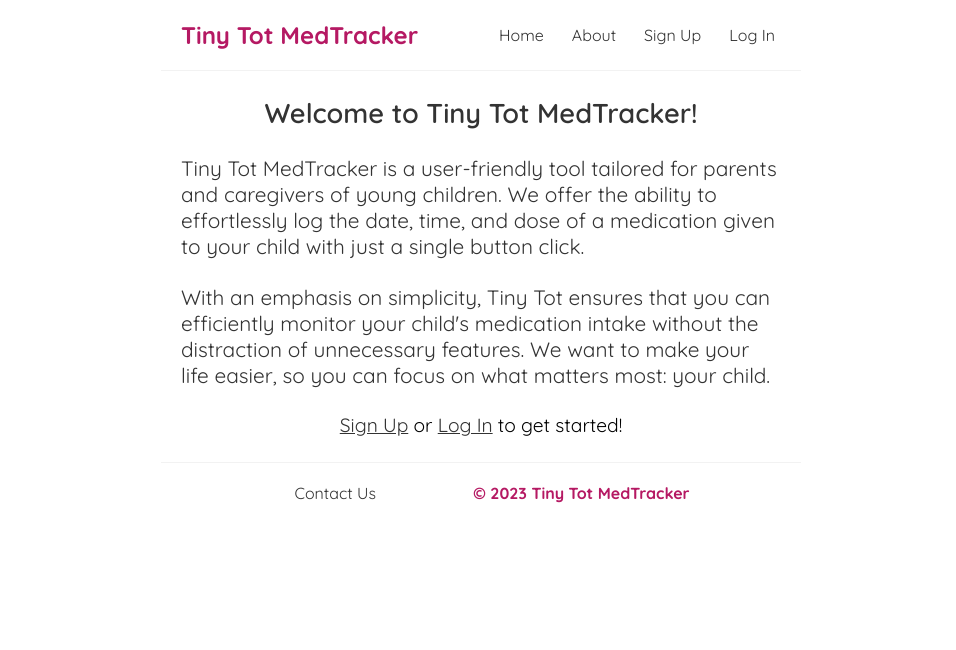
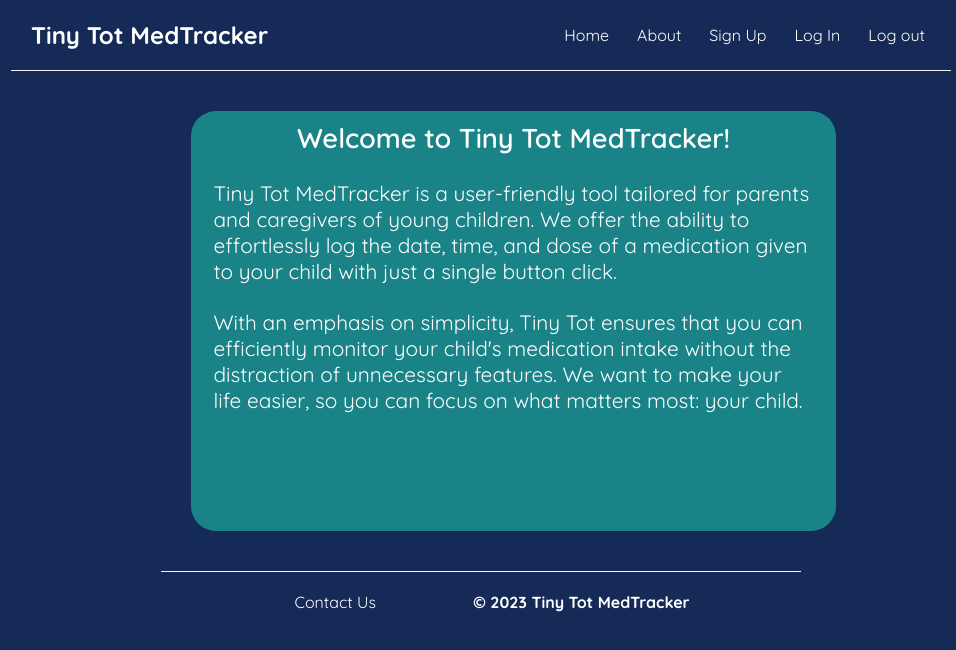
Before and after one commit to Maashad/tiny-tot-medtracker, a React (Create React App) app: page / in a window 1280 px wide. Shown: the top 650 px of the page, without its empty margins (159-1115 px from the left). Built offline with nearby package versions, Linux system fonts and the light colour scheme.

Commit message:
front page basic frame

```diff
--- a/src/App.css
+++ /dev/null
@@ -1,38 +0,0 @@
-.App {
-  text-align: center;
-}
-
-.App-logo {
-  height: 40vmin;
-  pointer-events: none;
-}
-
-@media (prefers-reduced-motion: no-preference) {
-  .App-logo {
-    animation: App-logo-spin infinite 20s linear;
-  }
-}
-
-.App-header {
-  background-color: #282c34;
-  min-height: 100vh;
-  display: flex;
-  flex-direction: column;
-  align-items: center;
-  justify-content: center;
-  font-size: calc(10px + 2vmin);
-  color: white;
-}
-
-.App-link {
-  color: #61dafb;
-}
-
-@keyframes App-logo-spin {
-  from {
-    transform: rotate(0deg);
-  }
-  to {
-    transform: rotate(360deg);
-  }
-}
--- a/src/App.js
+++ b/src/App.js
@@ -1,8 +1,8 @@
 import './index.css';
-import { BrowserRouter as Router, Route, Switch } from 'react-router-dom';
+import { BrowserRouter as Router, Route, Switch } from "react-router-dom";
 import Navbar from './components/Navbar';
+import HomeLoggedOut from './pages/HomeLoggedOut';
 import Footer from './components/Footer';
-import Home1 from './pages/home/Home1';
 
 function App() {
   return (
@@ -12,12 +12,12 @@ function App() {
         <div className="content">
           <Switch>
             <Route exact path="/">
-              <Home1 />
+              <HomeLoggedOut />
             </Route>
           </Switch>
         </div>
-        <Footer />
       </div>
+      <Footer />
     </Router>
   );
 }
--- a/src/components/Footer.css
+++ /dev/null
@@ -1,28 +0,0 @@
-.footer {
-    margin-top: auto;
-    padding: 20px;
-    display: flex;
-    align-items: center;
-    max-width: 600px;
-    margin: 0 auto;
-    border-top: 1px solid #f2f2f2;
-}
-.footer h4 {
-    margin-right: auto;
-    color: #b51963;
-}
-
-.footer .contact {
-    margin-left: auto;
-    margin-right: auto;
-    color: black;
-}
-.footer a {
-    margin-left: 16px;
-    text-decoration: none;
-    padding: 6px;
-}
-.footer a:hover {
-    color: #b51963;
-    /* color: #f1356d; */
-}
--- a/src/components/Footer.js
+++ b/src/components/Footer.js
@@ -1,5 +1,3 @@
-import "./Footer.css";
-
 const Footer = () => {
     return (
         <footer className="footer">
--- a/src/components/Navbar.css
+++ /dev/null
@@ -1,33 +0,0 @@
-@import url('https://fonts.googleapis.com/css2?family=Quicksand:wght@300;400;500;600;700&display=swap');
-
-/* base styles */
-* {
-    margin: 0;
-    font-family: "Quicksand";
-    color: #333;
-    text-align: left;
-}
-.navbar {
-    padding: 20px;
-    display: flex;
-    align-items: center;
-    max-width: 600px;
-    margin: 0 auto;
-    border-bottom: 1px solid #f2f2f2;
-}
-.navbar h1 {
-    color: #b51963;
-    /* color: #f1356d; */
-}
-.navbar .links {
-    margin-left: auto;
-}
-.navbar a {
-    margin-left: 16px;
-    text-decoration: none;
-    padding: 6px;
-}
-.navbar a:hover {
-    color: #b51963;
-    /* color: #f1356d; */
-}
--- a/src/components/Navbar.js
+++ b/src/components/Navbar.js
@@ -1,7 +1,7 @@
-import { Link } from 'react-router-dom';
-import './Navbar.css';
+import '../index.css';
+import { Link } from "react-router-dom";
 
-const Navbar = () => {
+const NavBar = () => {
     return (
         <nav className="navbar">
             <h1>Tiny Tot MedTracker</h1>
@@ -10,9 +10,10 @@ const Navbar = () => {
                 <Link to="/about">About</Link>
                 <Link to="/sign-up">Sign Up</Link>
                 <Link to="/log-in">Log In</Link>
+                <Link to="/log-out">Log out</Link>
             </div>
         </nav>
-    )
+    );
 };
 
-export default Navbar;
+export default NavBar;
--- a/src/index.css
+++ b/src/index.css
@@ -1,4 +1,7 @@
+@import url('https://fonts.googleapis.com/css2?family=Quicksand:wght@300;400;500;600;700&display=swap');
+
 body {
+  background-color: #152a57;
   min-height: 100vh;
   display: flex;
   flex-direction: column;
@@ -14,3 +17,131 @@ code {
   font-family: source-code-pro, Menlo, Monaco, Consolas, 'Courier New',
     monospace;
 }
+
+/* base styles */
+* {
+  margin: 0;
+  font-family: "Quicksand";
+  /* color: #333; */
+  color: white;
+  text-align: left;
+}
+
+.content {
+  max-width: 600px;
+  margin: 40px auto;
+  padding: 0px;
+}
+
+/* navbar */
+.navbar {
+  padding: 20px;
+  display: flex;
+  align-items: center;
+  max-width: 900px;
+  margin: 0 auto;
+  border-bottom: 1px solid #f2f2f2;
+}
+.navbar h1 {
+  /* color: #f1356d; */
+  /* color: #b51963; */
+  color: white;
+}
+.navbar .links {
+  margin-left: auto;
+  color: white;
+}
+.navbar a {
+  margin-left: 16px;
+  text-decoration: none;
+  padding: 6px;
+}
+.navbar a:hover {
+  /* color: #f1356d; */
+  color: #bf5531;
+}
+
+/* HomeLoggedOut - description */
+.home-logged-out {
+  margin-bottom: 25px;
+  margin-top: 25px;
+}
+
+h2 {
+  font-size: 1.7rem;
+  font-weight: 600;
+  margin-bottom: 25px;
+  text-align: center;
+}
+
+.description {
+  font-size: 1.3rem;
+  font-weight: 400;
+  margin-bottom: 25px;
+  margin-top: 25px;
+  text-align: left auto;
+  max-width: 600px;
+  margin: 0 auto;
+  padding: 0px;
+}
+
+.description:first-of-type {
+  margin-bottom: 25px;
+}
+
+#home-box {
+  width: 625px;
+	height: 400px;
+	margin: 10px;
+	padding: 10px;
+  background: #1a8388;
+  align-items: center;
+  border-radius: 25px;
+}
+
+/* footer */
+.footer {
+  margin-top: auto;
+  padding: 20px;
+  display: flex;
+  align-items: center;
+  max-width: 600px;
+  margin: 0 auto;
+  border-top: 1px solid #f2f2f2;
+}
+.footer h4 {
+  margin-right: auto;
+  /* color: #b51963; */
+  color: white;
+}
+
+.footer .contact {
+  margin-left: auto;
+  margin-right: auto;
+  color: white;
+}
+.footer a {
+  margin-left: 16px;
+  text-decoration: none;
+  padding: 6px;
+  color: white;
+}
+.footer a:hover {
+  /* color: #b51963; */
+  color: #bf5531;
+}
+
+
+/* box */
+/* color: "white",
+backgroundColor: "#f1356d",
+borderRadius: "8px" */
+
+
+/* color palette:
+#963553 - dark red
+#bf5531 - orange
+#1a8388 - teal
+#347aad - blue
+#152a57 - dark blue
+#d9d8db - light grey */
--- /dev/null
+++ b/src/pages/HomeLoggedOut.js
@@ -0,0 +1,25 @@
+import '../index.css'
+
+// parent
+
+const HomeLoggedOut = () => {
+    // const signUpLink = "/sign-up";
+    // const logInLink = "/log-in";
+
+return (
+    <div className="home-logged-out" id="home-box">
+        <h2>Welcome to Tiny Tot MedTracker!</h2>
+        <p className="description">
+        Tiny Tot MedTracker is a user-friendly tool tailored for parents and caregivers of young children. We offer the ability to effortlessly log the date, time, and dose of a medication given to your child with just a single button click.
+        </p>
+        <p className="description">
+        With an emphasis on simplicity, Tiny Tot ensures that you can efficiently monitor your child's medication intake without the distraction of unnecessary features. We want to make your life easier, so you can focus on what matters most: your child.
+        </p>
+        {/* <p className="start-links">
+            <a href="/sign-up">Sign Up</a> or <a href="/log-in">Log In</a> to get started!
+        </p> */}
+    </div>
+);
+}
+
+export default HomeLoggedOut;
--- a/src/pages/home/Home1.css
+++ /dev/null
@@ -1,42 +0,0 @@
-.home1 {
-    margin-bottom: 25px;
-    margin-top: 25px;
-}
-
-h2 {
-    font-size: 1.7rem;
-    font-weight: 600;
-    margin-bottom: 25px;
-    text-align: center;
-}
-
-.description {
-    font-size: 1.3rem;
-    font-weight: 400;
-    margin-bottom: 25px;
-    margin-top: 25px;
-    text-align: left auto;
-    max-width: 600px;
-    margin: 0 auto;
-    padding: 0px;
-}
-
-.description:first-of-type {
-    margin-bottom: 25px;
-}
-
-/* .description:hover {
-    box-shadow: 10px 10px 10px rgba(0, 0, 0, 0.1);
-} */
-
-
-.start-links {
-    text-align: center;
-    color: black;
-    margin-top: 25px;
-    font-size: 1.2rem;
-}
-
-.start-links a:hover {
-    color: #b51963;
-}
--- a/src/pages/home/Home1.js
+++ /dev/null
@@ -1,25 +0,0 @@
-import './Home1.css'
-
-const Home1 = () => {
-    // TODO: Add redirect links for sign up and log in
-    const signUpLink = "/sign-up";
-    const logInLink = "/log-in";
-
-    return (
-        <div className="home1">
-            <h2>Welcome to Tiny Tot MedTracker!</h2>
-            <p className="description">
-            Tiny Tot MedTracker is a user-friendly tool tailored for parents and caregivers of young children. We offer the ability to effortlessly log the date, time, and dose of a medication given to your child with just a single button click.
-            </p>
-            <p></p>
-            <p className="description">
-            With an emphasis on simplicity, Tiny Tot ensures that you can efficiently monitor your child's medication intake without the distraction of unnecessary features. We want to make your life easier, so you can focus on what matters most: your child.
-            </p>
-            <p className="start-links">
-                <a href="/sign-up">Sign Up</a> or <a href="/log-in">Log In</a> to get started!
-            </p>
-        </div>
-    );
-}
-
-export default Home1;
```
Also changed, not shown: public/index.html (+0 -23 lines), public/logo192.png (deleted), public/logo512.png (deleted).
